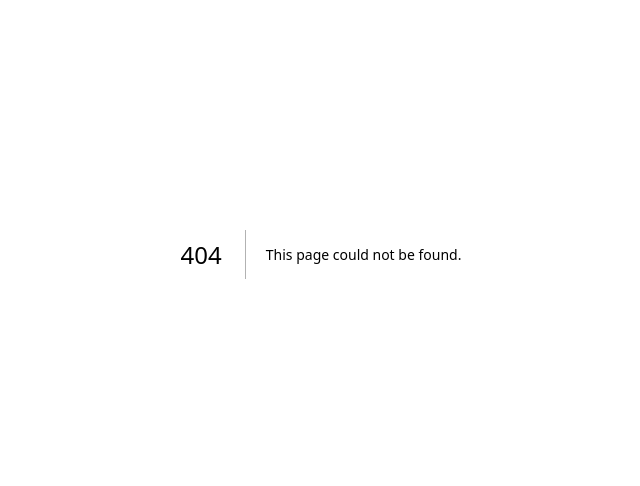
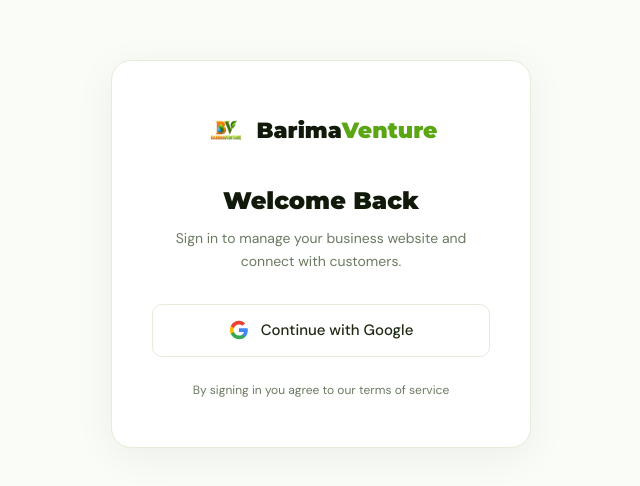
Before and after one commit to CLForde/business-template, a Next.js app: page /login in a window 1280 px wide. Before the commit this address had no page. Shown: the part 146-632 px from the top of the page, without its empty margins (319-959 px from the left). Built offline with nearby package versions, Linux system fonts and the light colour scheme; no server answers.

Commit message:
feat: Google Auth with Supabase

```diff
--- /dev/null
+++ b/app/login/page.tsx
@@ -0,0 +1,82 @@
+'use client';
+import { supabase } from '@/lib/supabase';
+import Image from 'next/image';
+
+export default function LoginPage() {
+  const handleGoogleLogin = async () => {
+    await supabase.auth.signInWithOAuth({
+      provider: 'google',
+      options: {
+        redirectTo: `${window.location.origin}/auth/callback`,
+      },
+    });
+  };
+
+  return (
+    <div
+      style={{
+        minHeight: '100vh',
+        background: '#FAFCF7',
+        display: 'flex',
+        alignItems: 'center',
+        justifyContent: 'center',
+        fontFamily: "'DM Sans', sans-serif",
+      }}
+    >
+      <style>{`
+        @import url('https://fonts.googleapis.com/css2?family=Montserrat:wght@700;900&family=DM+Sans:wght@400;500&display=swap');
+        .login-card { background: white; border: 1.5px solid #E4EDD8; border-radius: 20px; padding: 48px 40px; text-align: center; width: 100%; max-width: 420px; box-shadow: 0 8px 40px rgba(0,0,0,0.06); }
+        .login-logo { display: flex; align-items: center; justify-content: center; gap: 10px; margin-bottom: 32px; }
+        .login-wordmark { font-family: 'Montserrat', sans-serif; font-weight: 800; font-size: 22px; color: #111A0A; }
+        .login-wordmark span { color: #5BA614; }
+        .login-title { font-family: 'Montserrat', sans-serif; font-weight: 900; font-size: 24px; color: #111A0A; margin-bottom: 8px; }
+        .login-sub { font-size: 14px; color: #6B7A60; margin-bottom: 32px; line-height: 1.6; }
+        .google-btn { display: flex; align-items: center; justify-content: center; gap: 12px; width: 100%; padding: 14px 24px; background: white; border: 1.5px solid #E4EDD8; border-radius: 10px; font-family: 'DM Sans', sans-serif; font-weight: 500; font-size: 15px; color: #1E2A14; cursor: pointer; transition: all 0.2s; }
+        .google-btn:hover { border-color: #F7941D; box-shadow: 0 4px 16px rgba(247,148,29,0.15); transform: translateY(-1px); }
+        .login-footer { margin-top: 24px; font-size: 12px; color: #6B7A60; }
+      `}</style>
+      <div className='login-card'>
+        <div className='login-logo'>
+          <Image
+            src='/logos/logo.jpeg'
+            alt='BarimaVenture'
+            width={42}
+            height={42}
+            style={{ borderRadius: '8px', objectFit: 'contain' }}
+          />
+          <div className='login-wordmark'>
+            Barima<span>Venture</span>
+          </div>
+        </div>
+        <div className='login-title'>Welcome Back</div>
+        <div className='login-sub'>
+          Sign in to manage your business website and connect with customers.
+        </div>
+        <button className='google-btn' onClick={handleGoogleLogin}>
+          <svg width='20' height='20' viewBox='0 0 24 24'>
+            <path
+              fill='#4285F4'
+              d='M22.56 12.25c0-.78-.07-1.53-.2-2.25H12v4.26h5.92c-.26 1.37-1.04 2.53-2.21 3.31v2.77h3.57c2.08-1.92 3.28-4.74 3.28-8.09z'
+            />
+            <path
+              fill='#34A853'
+              d='M12 23c2.97 0 5.46-.98 7.28-2.66l-3.57-2.77c-.98.66-2.23 1.06-3.71 1.06-2.86 0-5.29-1.93-6.16-4.53H2.18v2.84C3.99 20.53 7.7 23 12 23z'
+            />
+            <path
+              fill='#FBBC05'
+              d='M5.84 14.09c-.22-.66-.35-1.36-.35-2.09s.13-1.43.35-2.09V7.07H2.18C1.43 8.55 1 10.22 1 12s.43 3.45 1.18 4.93l2.85-2.22.81-.62z'
+            />
+            <path
+              fill='#EA4335'
+              d='M12 5.38c1.62 0 3.06.56 4.21 1.64l3.15-3.15C17.45 2.09 14.97 1 12 1 7.7 1 3.99 3.47 2.18 7.07l3.66 2.84c.87-2.6 3.3-4.53 6.16-4.53z'
+            />
+          </svg>
+          Continue with Google
+        </button>
+        <div className='login-footer'>
+          By signing in you agree to our terms of service
+        </div>
+      </div>
+    </div>
+  );
+}
--- /dev/null
+++ b/middleware.ts
@@ -0,0 +1,46 @@
+import { createServerClient } from '@supabase/ssr';
+import { NextResponse, type NextRequest } from 'next/server';
+
+export async function middleware(request: NextRequest) {
+  let supabaseResponse = NextResponse.next({ request });
+
+  const supabase = createServerClient(
+    process.env.NEXT_PUBLIC_SUPABASE_URL!,
+    process.env.NEXT_PUBLIC_SUPABASE_ANON_KEY!,
+    {
+      cookies: {
+        getAll() {
+          return request.cookies.getAll();
+        },
+        setAll(cookiesToSet) {
+          cookiesToSet.forEach(({ name, value }) =>
+            request.cookies.set(name, value),
+          );
+          supabaseResponse = NextResponse.next({ request });
+          cookiesToSet.forEach(({ name, value, options }) =>
+            supabaseResponse.cookies.set(name, value, options),
+          );
+        },
+      },
+    },
+  );
+
+  const {
+    data: { user },
+  } = await supabase.auth.getUser();
+
+  // Protect dashboard and create routes
+  if (
+    !user &&
+    (request.nextUrl.pathname.startsWith('/dashboard') ||
+      request.nextUrl.pathname.startsWith('/create'))
+  ) {
+    return NextResponse.redirect(new URL('/login', request.url));
+  }
+
+  return supabaseResponse;
+}
+
+export const config = {
+  matcher: ['/dashboard/:path*', '/create/:path*'],
+};
--- a/package.json
+++ b/package.json
@@ -9,6 +9,7 @@
     "lint": "eslint"
   },
   "dependencies": {
+    "@supabase/ssr": "^0.10.0",
     "@supabase/supabase-js": "^2.100.1",
     "framer-motion": "^12.38.0",
     "lucide-react": "^0.577.0",
```
Also changed, not shown: app/auth/callback/route.ts (added), 1 other file (tests, documents, lock files or other folders).
